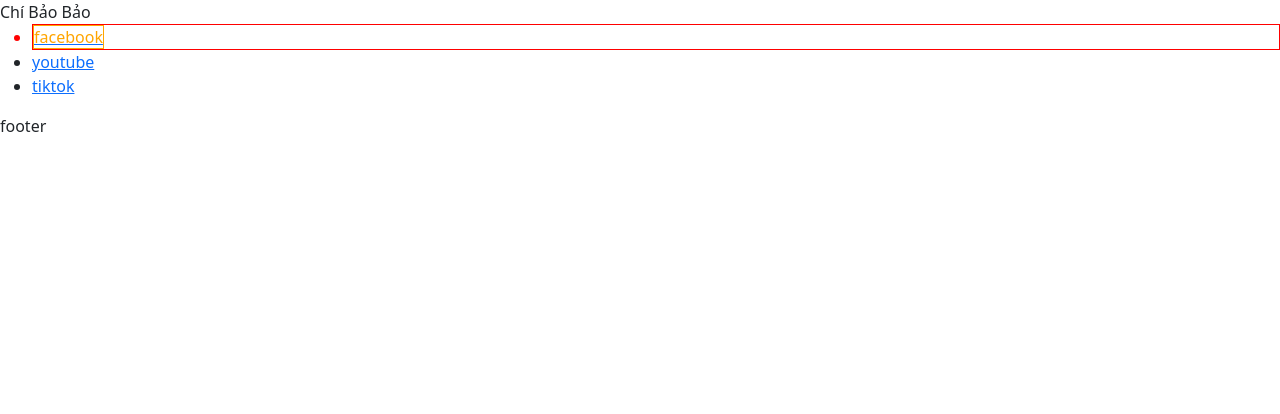
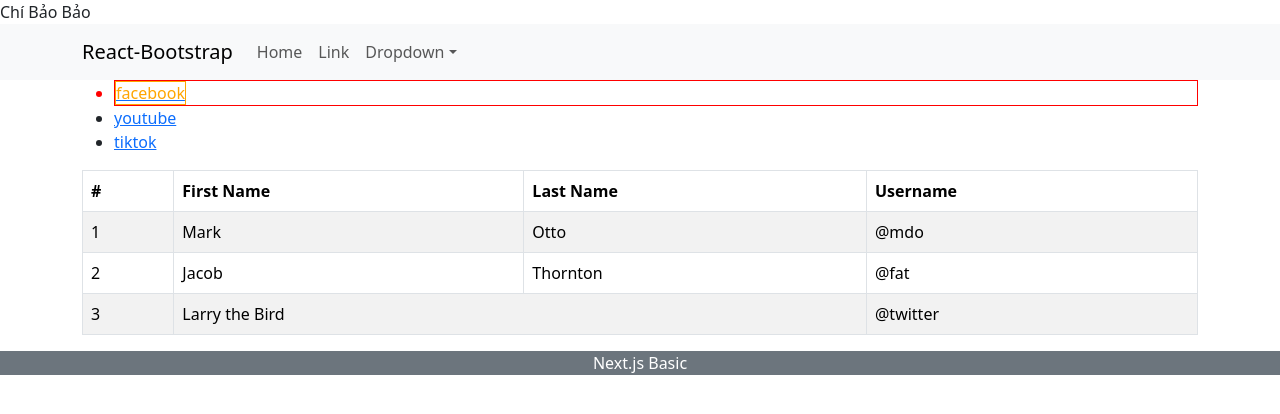
Before and after one commit to chibaobao123/NextJS, a Next.js app: page / in a window 1280 px wide. Shown: the top 414 px of the page. Built offline with nearby package versions, Linux system fonts and the light colour scheme.

Commit message:
create Home Page interface

```diff
--- /dev/null
+++ b/src/Component/footer.tsx
@@ -0,0 +1,7 @@
+"use client";
+
+export default function Footer() {
+  return (
+    <div className="bg-secondary text-center text-white">Next.js Basic</div>
+  );
+}
--- /dev/null
+++ b/src/Component/header.tsx
@@ -0,0 +1,38 @@
+"use client";
+
+import Container from "react-bootstrap/Container";
+import Nav from "react-bootstrap/Nav";
+import Navbar from "react-bootstrap/Navbar";
+import NavDropdown from "react-bootstrap/NavDropdown";
+
+export default function Header() {
+  return (
+    <div>
+      <Navbar expand="lg" className="bg-body-tertiary">
+        <Container>
+          <Navbar.Brand href="#home">React-Bootstrap</Navbar.Brand>
+          <Navbar.Toggle aria-controls="basic-navbar-nav" />
+          <Navbar.Collapse id="basic-navbar-nav">
+            <Nav className="me-auto">
+              <Nav.Link href="#home">Home</Nav.Link>
+              <Nav.Link href="#link">Link</Nav.Link>
+              <NavDropdown title="Dropdown" id="basic-nav-dropdown">
+                <NavDropdown.Item href="#action/3.1">Action</NavDropdown.Item>
+                <NavDropdown.Item href="#action/3.2">
+                  Another action
+                </NavDropdown.Item>
+                <NavDropdown.Item href="#action/3.3">
+                  Something
+                </NavDropdown.Item>
+                <NavDropdown.Divider />
+                <NavDropdown.Item href="#action/3.4">
+                  Separated link
+                </NavDropdown.Item>
+              </NavDropdown>
+            </Nav>
+          </Navbar.Collapse>
+        </Container>
+      </Navbar>
+    </div>
+  );
+}
--- /dev/null
+++ b/src/Component/table.tsx
@@ -0,0 +1,38 @@
+"use client";
+import Table from "react-bootstrap/Table";
+
+export default function table() {
+  return (
+    <>
+      <Table striped bordered hover>
+        <thead>
+          <tr>
+            <th>#</th>
+            <th>First Name</th>
+            <th>Last Name</th>
+            <th>Username</th>
+          </tr>
+        </thead>
+        <tbody>
+          <tr>
+            <td>1</td>
+            <td>Mark</td>
+            <td>Otto</td>
+            <td>@mdo</td>
+          </tr>
+          <tr>
+            <td>2</td>
+            <td>Jacob</td>
+            <td>Thornton</td>
+            <td>@fat</td>
+          </tr>
+          <tr>
+            <td>3</td>
+            <td colSpan={2}>Larry the Bird</td>
+            <td>@twitter</td>
+          </tr>
+        </tbody>
+      </Table>
+    </>
+  );
+}
--- a/src/app/layout.tsx
+++ b/src/app/layout.tsx
@@ -1,6 +1,9 @@
 import type { Metadata } from "next";
 import localFont from "next/font/local";
 import "./globals.css";
+
+import Header from "@/Component/header";
+import Footer from "@/Component/footer";
 
 import "bootstrap/dist/css/bootstrap.min.css";
 
@@ -31,8 +34,9 @@
         className={`${geistSans.variable} ${geistMono.variable} antialiased`}
       >
         <div>Chí Bảo Bảo</div>
+        <Header />
         {children}
-        <footer>footer</footer>
+        <Footer />
       </body>
     </html>
   );
--- a/src/app/page.tsx
+++ b/src/app/page.tsx
@@ -1,11 +1,12 @@
 import Link from "next/link";
+import Table from "@/Component/table";
 
 import x from "@/styles/app.module.css";
 import y from "@/styles/test.module.css";
 
 export default function Home() {
   return (
-    <div className="">
+    <div className="container">
       <ul>
         <li className={x["red"]}>
           <Link href="/facebook">
@@ -19,6 +20,7 @@
           <Link href="/tiktok">tiktok</Link>
         </li>
       </ul>
+      <Table />
     </div>
   );
 }
```
